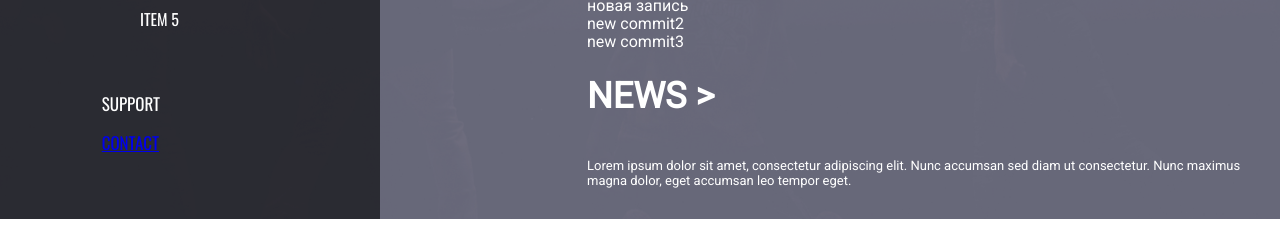
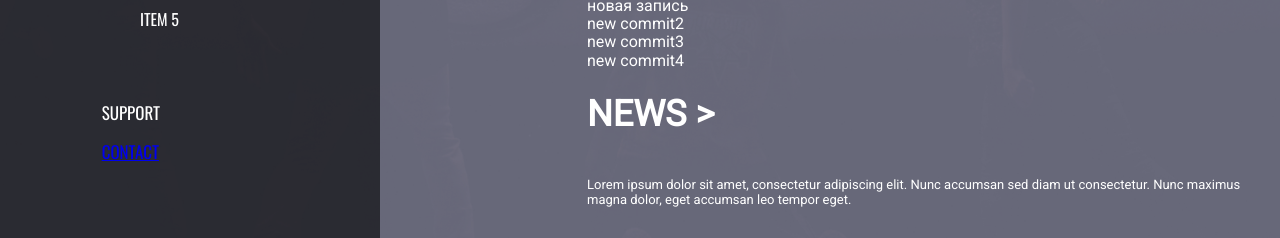
Before and after one commit to Zgurskiy485/Simple_Starter_Template, a plain HTML site: page index.html in a window 1280 px wide. Shown: the part 660-898 px from the top of the page. Drawn offline with nearby package versions, Linux system fonts and the light colour scheme.

Commit message:
new commit4

```diff
--- a/index.html
+++ b/index.html
@@ -68,6 +68,7 @@
                 <div>новая запись</div>
                 <div>new commit2</div>
                 <div>new commit3</div>
+                <div>new commit4</div>
                               <footer class="sabyr-footer">
                     <h1 class="sabyr-footer">
                         NEWS ></h1>
```
